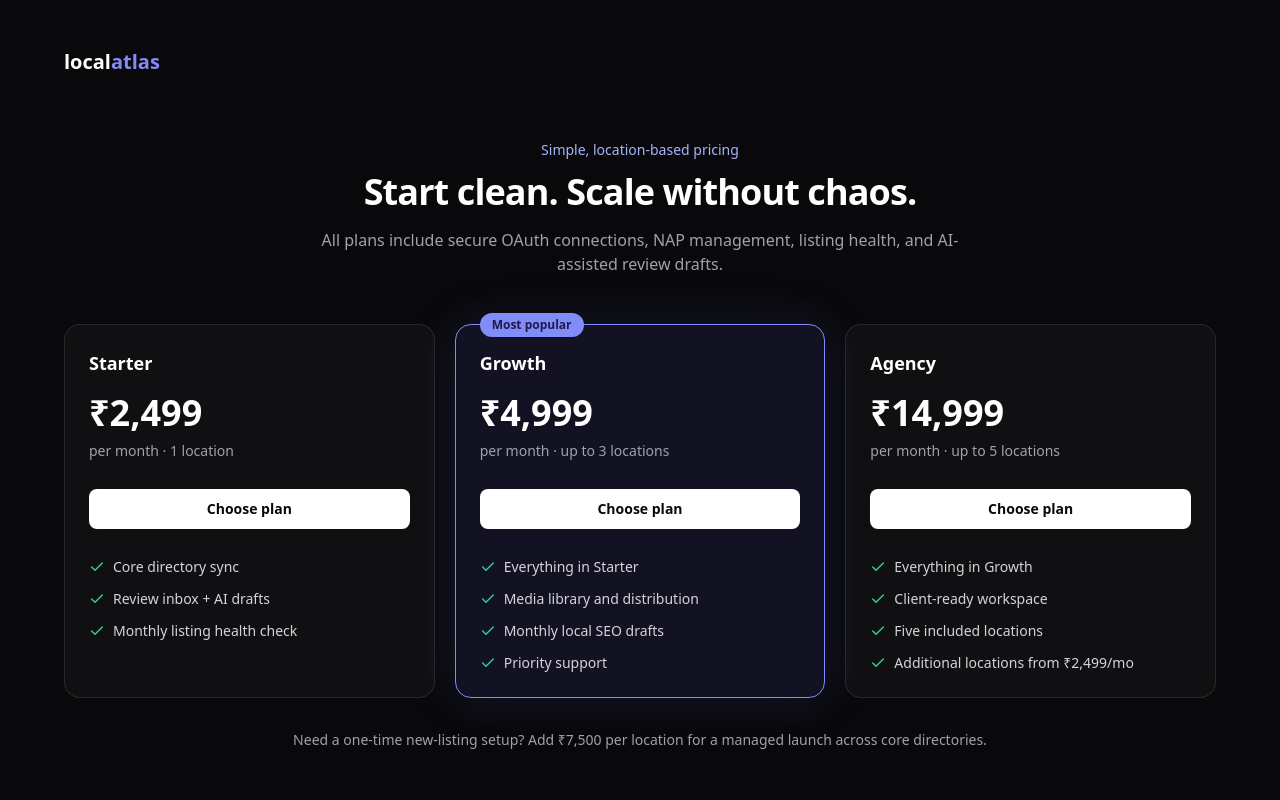
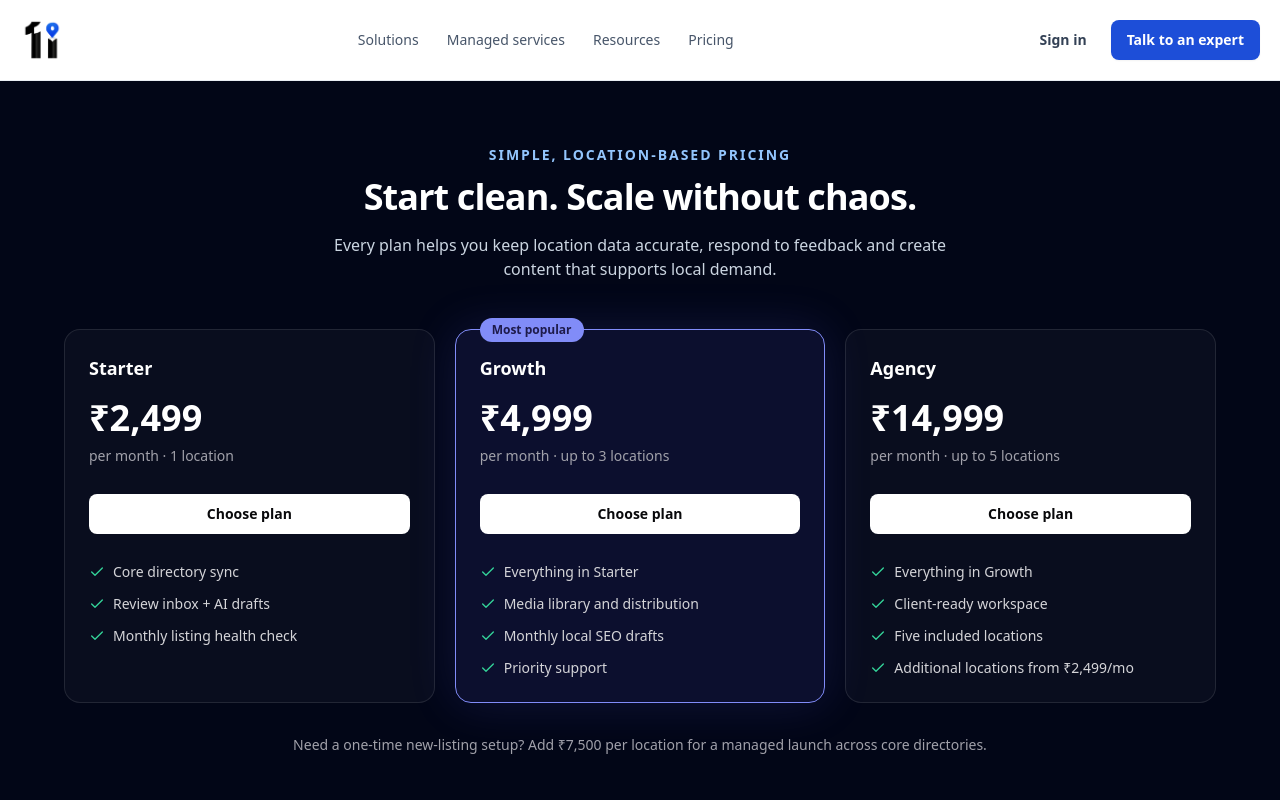
Before and after one commit to 22idigi/localatlas, a Next.js app: page /pricing in a window 1280 px wide. Shown: the top 800 px of the page. Built offline with nearby package versions, Linux system fonts and the light colour scheme.

Commit message:
Align pricing checkout with 11i Maps brand

```diff
--- a/app/api/billing/create-subscription/route.ts
+++ b/app/api/billing/create-subscription/route.ts
@@ -19,5 +19,5 @@ export async function POST(request: NextRequest) {
   if (!response.ok) return NextResponse.json({ error: "Could not start Razorpay checkout" }, { status: 502 });
   const subscription = await response.json() as { id: string; status: "created"; short_url?: string };
   await prisma.subscription.upsert({ where: { razorpaySubscriptionId: subscription.id }, create: { userId: session.user.id, plan, razorpayPlanId: planId, razorpaySubscriptionId: subscription.id }, update: { plan, razorpayPlanId: planId } });
-  return NextResponse.json({ subscriptionId: subscription.id, keyId: process.env.RAZORPAY_KEY_ID, name: "LocalAtlas", description: selected.description, prefill: { email: session.user.email, name: session.user.name ?? "" } });
+  return NextResponse.json({ subscriptionId: subscription.id, keyId: process.env.RAZORPAY_KEY_ID, name: "11i Maps", description: selected.description, prefill: { email: session.user.email, name: session.user.name ?? "" } });
 }
--- a/app/pricing/page.tsx
+++ b/app/pricing/page.tsx
@@ -1,2 +1,5 @@
 import PricingCards from "./pricing-cards";
-export default function PricingPage() { return <main className="min-h-screen bg-zinc-950 px-6 py-12 text-white"><div className="mx-auto max-w-6xl"><a href="/" className="text-xl font-semibold">local<span className="text-indigo-400">atlas</span></a><div className="mx-auto mt-16 max-w-2xl text-center"><p className="text-sm font-medium text-indigo-300">Simple, location-based pricing</p><h1 className="mt-3 text-4xl font-semibold tracking-tight">Start clean. Scale without chaos.</h1><p className="mt-4 text-zinc-400">All plans include secure OAuth connections, NAP management, listing health, and AI-assisted review drafts.</p></div><PricingCards /></div></main>; }
+import { SiteFooter } from "@/components/site-footer";
+import { SiteHeader } from "@/components/site-header";
+export const metadata = { title: "Pricing", description: "Location-based pricing for 11i Maps listings management, review workflows and local SEO." };
+export default function PricingPage() { return <><SiteHeader /><main className="min-h-screen bg-slate-950 px-6 py-16 text-white"><div className="mx-auto max-w-6xl"><div className="mx-auto max-w-2xl text-center"><p className="text-sm font-bold uppercase tracking-[.14em] text-blue-300">Simple, location-based pricing</p><h1 className="mt-3 text-4xl font-semibold tracking-tight">Start clean. Scale without chaos.</h1><p className="mt-4 text-slate-300">Every plan helps you keep location data accurate, respond to feedback and create content that supports local demand.</p></div><PricingCards /></div></main><SiteFooter /></>; }
```
